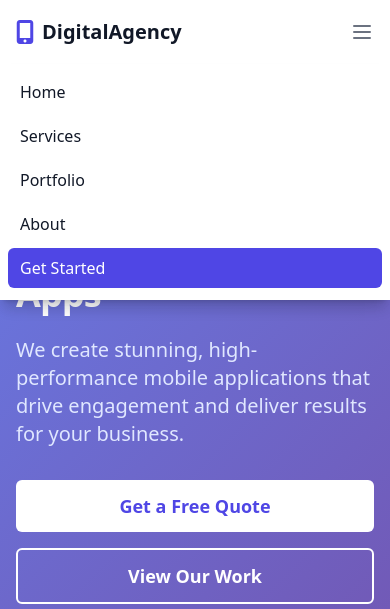
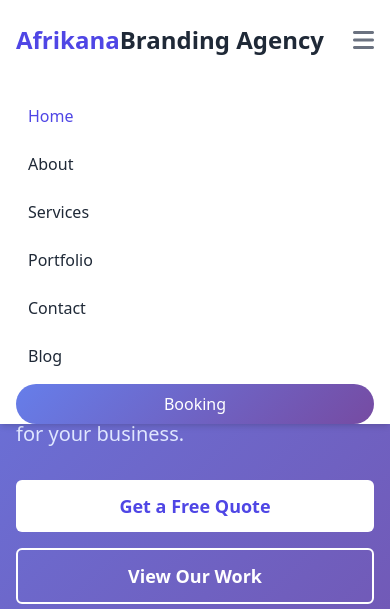
Before and after one commit to Seifally2/Afrikana-Branding-Agency, a plain HTML site: page Mobile app 2.html in a window 390 px wide. Both pictures are taken after a click on the button 362 px from the left and 32 px from the top of the page. Shown: the top 609 px of the page. Drawn offline with nearby package versions, Linux system fonts and the light colour scheme.

Commit message:
Update Mobile app 2.html

```diff
--- a/Mobile app 2.html
+++ b/Mobile app 2.html
@@ -43,42 +43,60 @@
 </head>
 <body class="font-sans antialiased text-gray-800">
 <!-- Navigation -->
-    <nav class="bg-white shadow-lg fixed w-full z-50">
+<nav class="bg-white shadow-md fixed w-full z-50">
     <div class="max-w-7xl mx-auto px-4 sm:px-6 lg:px-8">
-            <div class="flex justify-between h-16">
+        <div class="flex justify-between items-center h-20">
+            <!-- Logo -->
             <div class="flex items-center">
-                    <div class="flex-shrink-0 flex items-center">
-                        <i class="fas fa-mobile-alt text-indigo-600 text-2xl mr-2"></i>
-                        <span class="text-xl font-bold text-gray-900">DigitalAgency</span>
+                <a href="index.html" class="text-2xl font-bold text-indigo-600">Afrikana<span class="text-gray-800">Branding Agency</span></a>
             </div>
+
+            <!-- Desktop Menu -->
+            <div class="hidden md:flex space-x-8">
+                <a href="index.html" class="text-indigo-600 px-3 py-2 font-medium">Home</a>
+                <a href="About Us.html" class="text-gray-800 hover:text-indigo-600 px-3 py-2 font-medium">About</a>
+                <a href="Services.html" class="text-gray-800 hover:text-indigo-600 px-3 py-2 font-medium">Services</a>
+                <a href="portfolio.html" class="text-gray-800 hover:text-indigo-600 px-3 py-2 font-medium">Portfolio</a>
+                <a href="Contact Us.html" class="text-gray-800 hover:text-indigo-600 px-3 py-2 font-medium">Contact</a>
+                <a href="Blog.html" class="text-gray-800 hover:text-indigo-600 px-3 py-2 font-medium">Blog</a>
             </div>
-                <div class="hidden md:flex items-center space-x-8">
-                    <a href="#" class="text-gray-900 hover:text-indigo-600 px-3 py-2 text-sm font-medium">Home</a>
-                    <a href="#" class="text-gray-900 hover:text-indigo-600 px-3 py-2 text-sm font-medium">Services</a>
-                    <a href="#" class="text-gray-900 hover:text-indigo-600 px-3 py-2 text-sm font-medium">Portfolio</a>
-                    <a href="#" class="text-gray-900 hover:text-indigo-600 px-3 py-2 text-sm font-medium">About</a>
-                    <a href="#" class="bg-indigo-600 text-white px-4 py-2 rounded-md text-sm font-medium hover:bg-indigo-700 transition duration-300">Get Started</a>
+
+            <!-- Desktop Booking Button -->
+            <div class="hidden md:block">
+                <a href="Booking Form.html" class="gradient-bg text-white px-6 py-2 rounded-full font-medium hover:opacity-90 transition duration-300">Booking</a>
             </div>
-                <div class="md:hidden flex items-center">
-                    <button id="menu-btn" class="text-gray-500 hover:text-gray-900 focus:outline-none">
-                        <svg class="h-6 w-6" fill="none" viewBox="0 0 24 24" stroke="currentColor">
-                            <path stroke-linecap="round" stroke-linejoin="round" stroke-width="2" d="M4 6h16M4 12h16M4 18h16"></path>
-                        </svg>
+
+            <!-- Mobile Menu Button -->
+            <div class="md:hidden">
+                <button id="mobile-menu-button" class="text-gray-500 hover:text-gray-900 focus:outline-none">
+                    <i class="fas fa-bars text-2xl"></i>
                 </button>
             </div>
         </div>
-        </div>
-        <!-- Mobile menu -->
-        <div id="mobile-menu" class="md:hidden hidden bg-white shadow-lg">
-            <div class="px-2 pt-2 pb-3 space-y-1 sm:px-3">
-                <a href="#" class="block px-3 py-2 text-base font-medium text-gray-900 hover:text-indigo-600">Home</a>
-                <a href="#" class="block px-3 py-2 text-base font-medium text-gray-900 hover:text-indigo-600">Services</a>
-                <a href="#" class="block px-3 py-2 text-base font-medium text-gray-900 hover:text-indigo-600">Portfolio</a>
-                <a href="#" class="block px-3 py-2 text-base font-medium text-gray-900 hover:text-indigo-600">About</a>
-                <a href="#" class="block px-3 py-2 text-base font-medium text-white bg-indigo-600 rounded-md hover:bg-indigo-700">Get Started</a>
+
+        <!-- Mobile Menu -->
+        <div id="mobile-menu" class="hidden md:hidden mt-4 space-y-2">
+            <a href="index.html" class="block text-indigo-600 px-3 py-2 font-medium">Home</a>
+            <a href="About Us.html" class="block text-gray-800 hover:text-indigo-600 px-3 py-2 font-medium">About</a>
+            <a href="Services.html" class="block text-gray-800 hover:text-indigo-600 px-3 py-2 font-medium">Services</a>
+            <a href="portfolio.html" class="block text-gray-800 hover:text-indigo-600 px-3 py-2 font-medium">Portfolio</a>
+            <a href="Contact Us.html" class="block text-gray-800 hover:text-indigo-600 px-3 py-2 font-medium">Contact</a>
+            <a href="Blog.html" class="block text-gray-800 hover:text-indigo-600 px-3 py-2 font-medium">Blog</a>
+            <a href="Booking Form.html" class="block gradient-bg text-white text-center px-6 py-2 rounded-full font-medium hover:opacity-90 transition duration-300">Booking</a>
         </div>
     </div>
 </nav>
+
+<!-- Toggle Script -->
+<script>
+    const menuButton = document.getElementById('mobile-menu-button');
+    const mobileMenu = document.getElementById('mobile-menu');
+
+    menuButton.addEventListener('click', () => {
+        mobileMenu.classList.toggle('hidden');
+    });
+</script>
+
 
     <!-- Hero Section -->
     <section class="gradient-bg text-white pt-24 pb-32 relative overflow-hidden">
```
Lines whose indentation alone changed are shown as unchanged.
